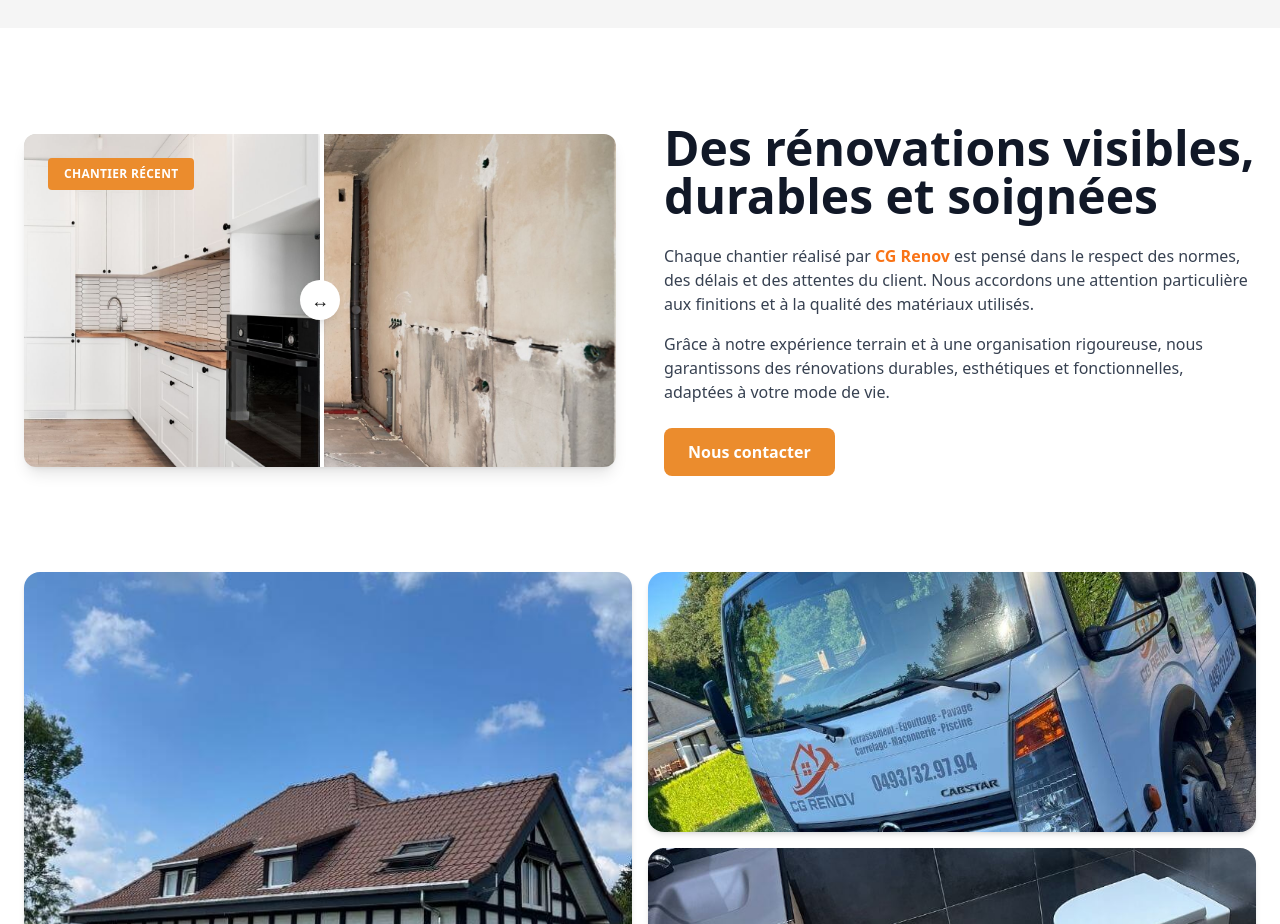
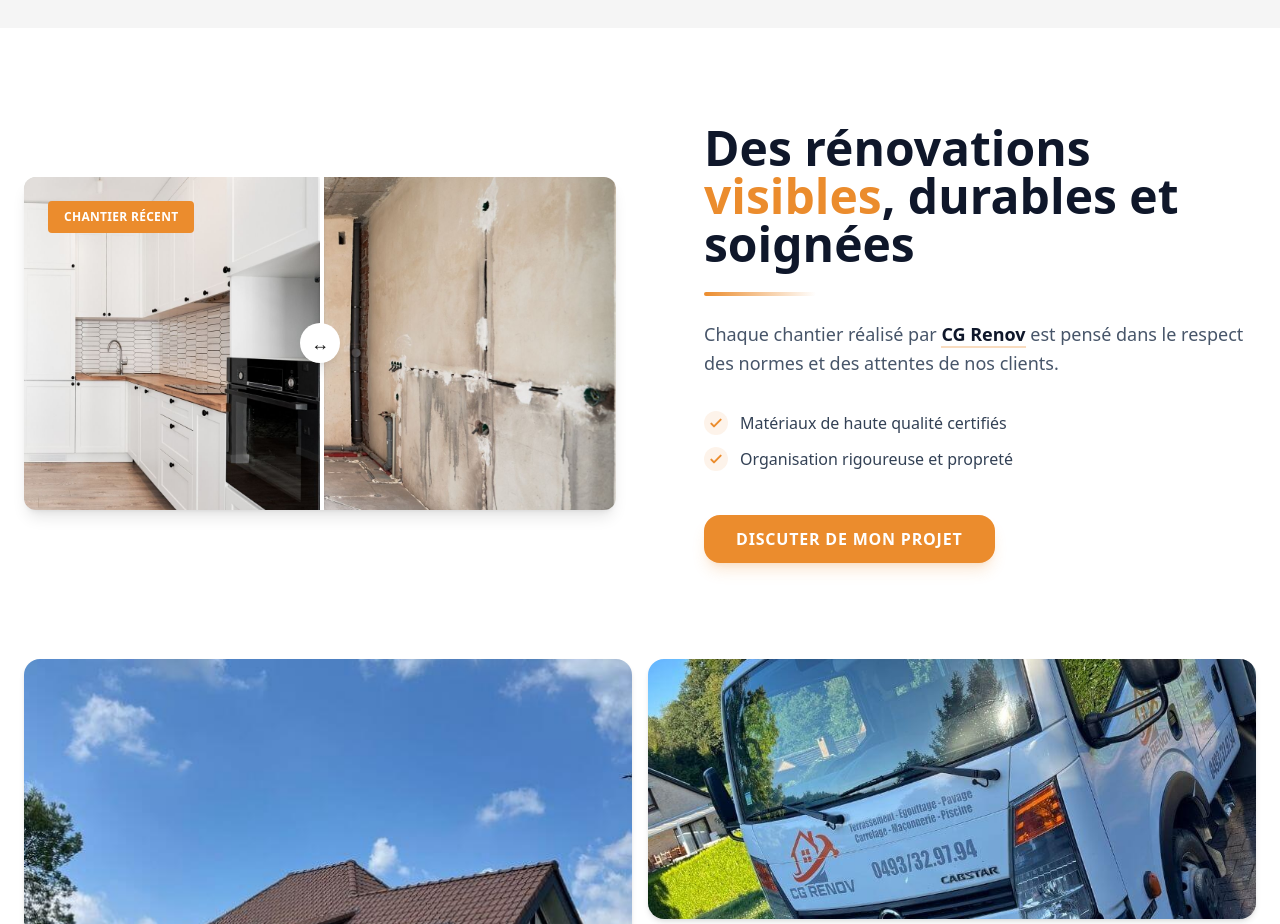
Before and after one commit to NicolasDeza/cgrenov, a Nuxt app: page / in a window 1280 px wide. Shown: the part 3920-4844 px from the top of the page. Built offline with nearby package versions, Linux system fonts and the light colour scheme.

Commit message:
Redesign section beforeafterslider

```diff
--- a/app/components/BeforeAfterSlider.vue
+++ b/app/components/BeforeAfterSlider.vue
@@ -112,29 +112,45 @@ onMounted(() => {
         </div>
 
         <!-- Partie Texte (droite) -->
-        <div ref="contentRef" class="space-y-6">
-          <h2 class="text-3xl md:text-4xl lg:text-5xl font-bold text-gray-900 leading-tight">
-            Des rénovations visibles, durables et soignées
+        <div ref="contentRef" class="flex flex-col gap-6 md:pl-6 lg:pl-10">
+
+  <h2 class="text-3xl md:text-4xl lg:text-5xl font-black text-slate-900 leading-[1.15]">
+    Des rénovations <span class="text-primary">visibles</span>, durables et soignées
   </h2>
 
-          <div class="space-y-4 text-gray-700">
-            <p>
-              Chaque chantier réalisé par <span class="text-orange-500 font-semibold">CG Renov</span> est pensé dans le respect des normes, des délais et des attentes du client. Nous accordons une attention particulière aux finitions et à la qualité des matériaux utilisés.
+  <div class="h-1 w-28 bg-gradient-to-r from-primary via-primary/50 to-transparent rounded-full" />
+
+  <div class="space-y-6">
+    <p class="text-lg text-slate-600 leading-relaxed">
+      Chaque chantier réalisé par <span class="text-slate-900 font-bold border-b-2 border-primary/30">CG Renov</span> est pensé dans le respect des normes et des attentes de nos clients.
     </p>
 
-            <p>
-              Grâce à notre expérience terrain et à une organisation rigoureuse, nous garantissons des rénovations durables, esthétiques et fonctionnelles, adaptées à votre mode de vie.
-            </p>
+    <ul class="grid grid-cols-1 gap-3 py-2">
+      <li class="flex items-center gap-3 text-slate-700 font-medium">
+        <div class="flex-shrink-0 w-6 h-6 rounded-full bg-primary/10 flex items-center justify-center">
+          <svg class="w-4 h-4 text-primary" fill="none" stroke="currentColor" viewBox="0 0 24 24"><path stroke-linecap="round" stroke-linejoin="round" stroke-width="3" d="M5 13l4 4L19 7"/></svg>
+        </div>
+        Matériaux de haute qualité certifiés
+      </li>
+      <li class="flex items-center gap-3 text-slate-700 font-medium">
+        <div class="flex-shrink-0 w-6 h-6 rounded-full bg-primary/10 flex items-center justify-center">
+          <svg class="w-4 h-4 text-primary" fill="none" stroke="currentColor" viewBox="0 0 24 24"><path stroke-linecap="round" stroke-linejoin="round" stroke-width="3" d="M5 13l4 4L19 7"/></svg>
+        </div>
+        Organisation rigoureuse et propreté
+      </li>
+    </ul>
+
+
   </div>
 
-          <div>
+  <div class="pt-3">
     <NuxtLink
       to="/contact"
-              class="group relative inline-flex items-center gap-2 rounded-lg bg-primary px-6 py-3 font-semibold text-white overflow-hidden
-                     transition-all duration-300 ease-out hover:scale-105"
+      class="group relative inline-flex items-center justify-center gap-3 rounded-2xl bg-primary px-8 py-3 font-extrabold text-white shadow-lg shadow-primary/20 transition-all duration-300 hover:scale-105 active:scale-95 overflow-hidden"
     >
-              <span class="relative z-10">Nous contacter</span>
-              <div class="absolute inset-0 -translate-x-full bg-gradient-to-r from-transparent via-white/20 to-transparent group-hover:translate-x-full transition-transform duration-700" />
+      <span class="relative z-10 uppercase tracking-wider">Discuter de mon projet</span>
+      <div class="absolute inset-0 -translate-x-full bg-gradient-to-r from-transparent via-white/20 to-transparent group-hover:translate-x-full transition-transform duration-1000" />
+
     </NuxtLink>
   </div>
 </div>
```
Lines whose indentation alone changed are shown as unchanged.
